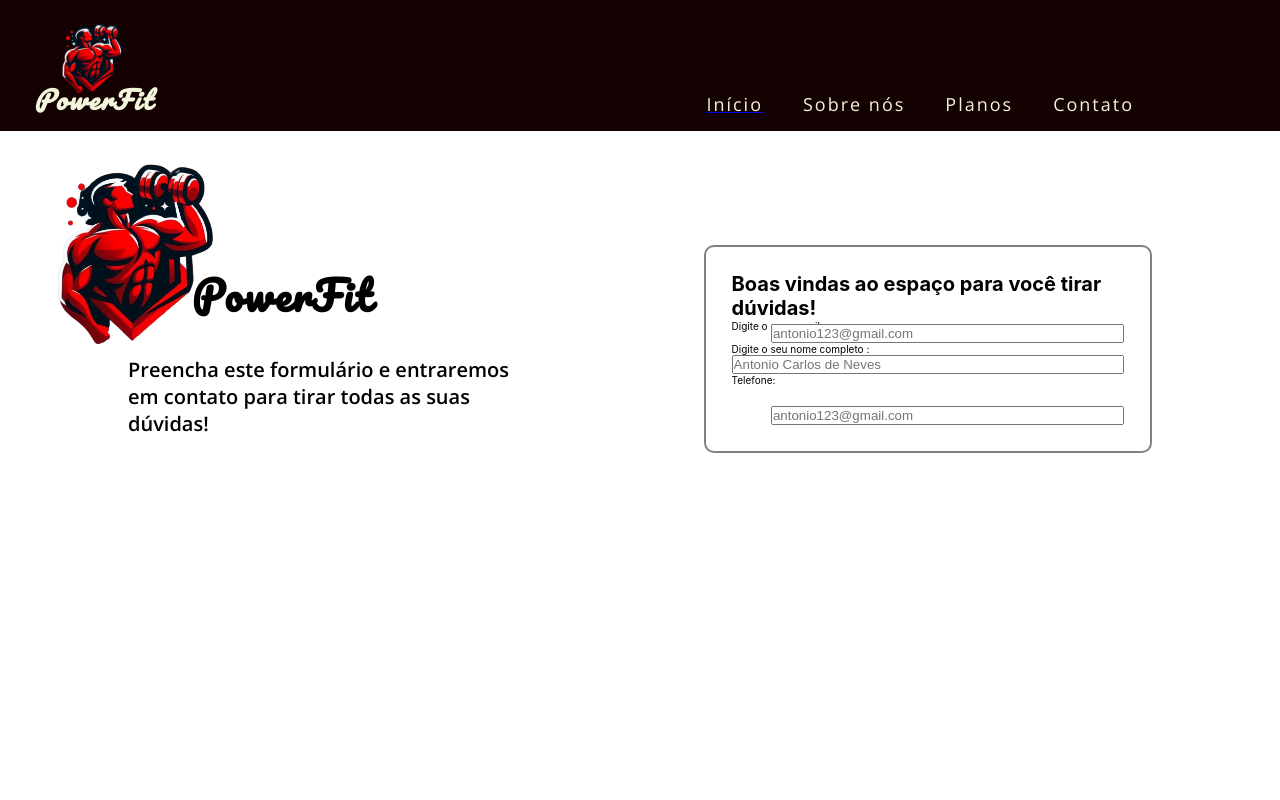
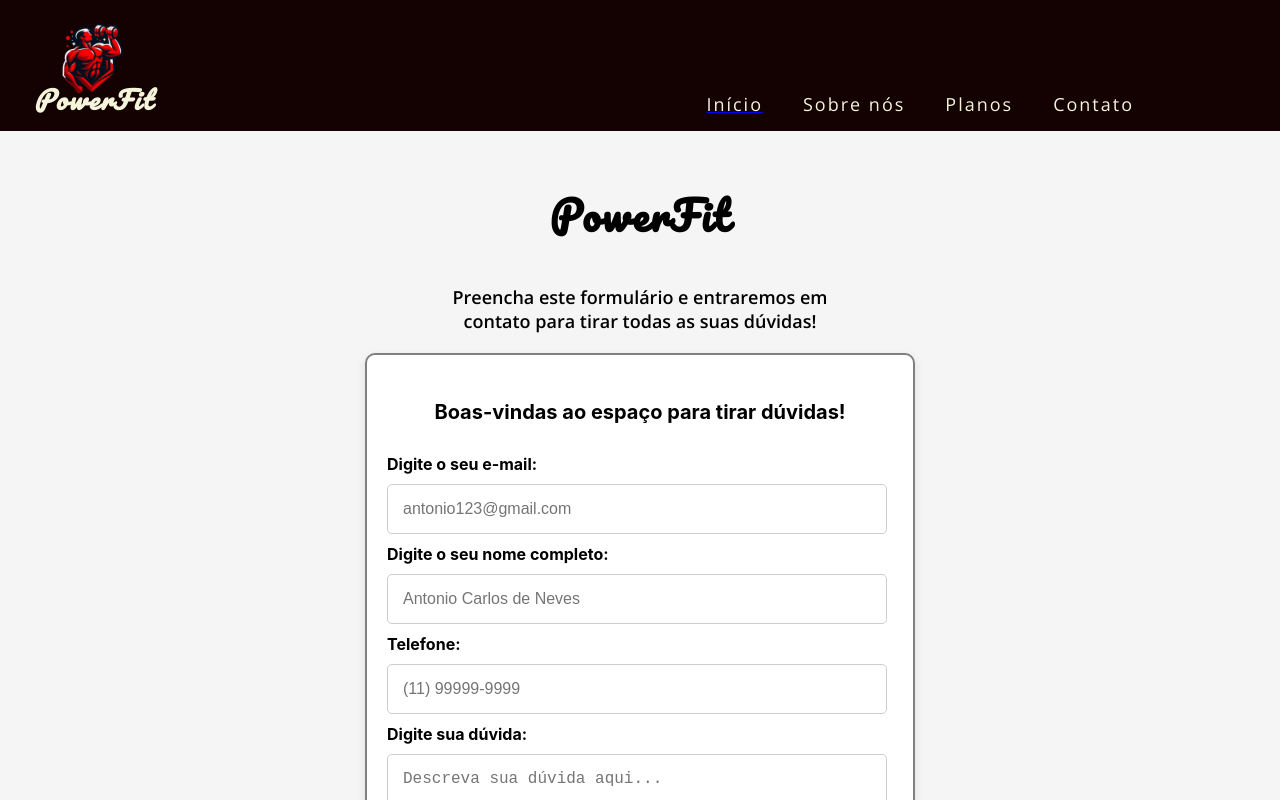
Before and after one commit to anabellypassos/SiteFit, a React (Create React App) app: page /Formulario in a window 1280 px wide. Shown: the top 800 px of the page. Built offline with nearby package versions, Linux system fonts and the light colour scheme.

Commit message:
form ajustado

```diff
--- a/src/Pagesroutes/Form/form.css
+++ b/src/Pagesroutes/Form/form.css
@@ -1,54 +1,152 @@
-/* Removendo margem e padding globais */
+/* Reset global */
 * {
     box-sizing: border-box;
     margin: 0;
     padding: 0;
-
 }
 
-/* Ajustando o logo */
-.logoform {
-    margin: 10% auto; /* Centraliza horizontalmente */
-    max-width: 20%;
-    height: auto;
+/* Estilização do AppBar */
+.app-bar {
+    position: fixed;
+    top: 0;
+}
+
+/* Página do formulário */
+.form-page {
+    display: flex;
+    flex-direction: column;
+    align-items: center;
+    justify-content: flex-start;
+    height: 140vh;
+    width: 100%;
+    background-color: #f5f5f5;
+    padding-top: 70px; /* Para não cobrir o conteúdo */
+    overflow-x: auto;
+}
+
+/* O conteúdo fica abaixo do AppBar */
+.content {
+    display: flex;
+    flex-direction: column;
+    align-items: center;
+    justify-content: center;
+    text-align: center;
+    width: 100%;
+    min-width: 320px;
+    max-width: 600px;
+    margin-top: 20px;
 }
 
 /* Estilização do título */
 .titulologo {
     color: black;
-    font-family: 'Pacifico', cursive; /* Certifique-se de importar a fonte */
+    font-family: 'Pacifico', cursive;
     letter-spacing: 2px;
-    margin-top: -20%;
     font-size: 40px;
-    margin-left: 15%;
+    margin-top: 15%;
+    margin-bottom: 5px;
+    text-align: center;
 }
-.info_form{
+
+/* Informação do formulário */
+.info_form {
     color: black;
-    margin-left: 10%;
-    margin-top: 2%;
+    font-size: 18px;
+    font-weight: 600;
+    max-width: 400px;
+    word-wrap: break-word;
+    text-align: center;
+    margin-bottom: 20px;
+}
+
+/* Container do formulário */
+.container_form {
+    display: flex;
+    flex-direction: column;
+    align-items: flex-start; /* Alinha os inputs e labels à esquerda */
+    background: #fff;
+    padding: 20px;
+    border-radius: 10px;
+    border: 2px solid gray;
+    width: 100%;
+    max-width: 400px;
+    min-width: 550px;
+    box-shadow: 0px 4px 10px rgba(0, 0, 0, 0.1);
+}
+
+/* Título do formulário */
+.titulo_form {
+    text-align: center; /* Centraliza o título */
     font-size: 20px;
-    font-weight:600;
-    width: 30%; /* Ajuste a largura conforme necessário */
-    word-wrap: break-word; /* Quebra o texto automaticamente quando necessário */
+    font-weight: bold;
+    width: 100%; /* Garante alinhamento central */
+    margin-top: 5%;
+    margin-bottom: 20px;
+}
 
+/* Estilização dos inputs */
+label {
+    font-weight: bold;
+    display: flex;
+    flex-direction: column; /* Mantém label acima do input */
+    align-items: flex-start; /* Alinha à esquerda */
+    text-align: left; /* Evita centralização */
+    margin-top: 10px;
+    width: 100%;
 }
 
 
-.container_form {
-    display: flex;
-    flex-direction: column; /* Isso pode ser ajustado conforme a necessidade */
-    margin-left: 55%; /* Adiciona margem entre os elementos */
-    margin-top: -20%;
-    font-size: 10px;
-    box-sizing: border-box;
-    width: 35%;
-    border: solid gray 2px;
-    border-radius: 10px;
-    padding: 2%;
+input, textarea {
+    align-content: flex-start;
+    align-items: start;
+    width: 160%;
+    padding: 15px;
+    margin-top: 10px;
+    border: 1px solid #ccc;
+    border-radius: 5px;
+    font-size: 16px;
+}
+
+input:focus, textarea:focus {
+    border-color: #007bff;
+    outline: none;
+}
+
+textarea {
+    resize: none;
+}
+
+/* Botão de envio */
+button {
+    background-color: #007bff;
+    color: white;
+    padding: 10px;
+    border: none;
+    border-radius: 5px;
+    cursor: pointer;
+    width: 100%;
+    margin-top: 15px;
+    font-size: 16px;
+}
 
 
+button:hover {
+    background-color: #0056b3;
 }
 
-.titulo_form{
-align-self: center;
+/* Responsividade */
+@media (max-width: 768px) {
+    .titulologo {
+        font-size: 32px;
+    }
+
+    .container_form {
+        width: 90%;
+        min-width: 280px;
+    }
+
+    .info_form {
+        font-size: 16px;
+        width: 90%;
+    }
 }
--- a/src/Pagesroutes/Form/form.js
+++ b/src/Pagesroutes/Form/form.js
@@ -1,36 +1,40 @@
 import React from 'react';
 import AppBar from '../../Pages/AppBar/appBar';
 import formstyle from '../Form/form.css';
-import logo from '../../images/imagemcelular/logo.png';
 
-const form = () => {
+const Form = () => {
   return (
-    <div>
+    <div className="form-page">
       <AppBar />
 
-      <div className='row_form'>
-        <img className='logoform' src={logo} alt="Logo" />
-        <h1 className='titulologo'>PowerFit</h1>
-        <p className='info_form'>Preencha este formulário e entraremos em contato para tirar todas as suas dúvidas! </p>
-        <div className='container_form'>
-          <h1 className='titulo_form'>Boas vindas ao espaço para você tirar dúvidas!</h1>
-          <label>Digite o seu e-mail:</label>
-            <input className='email'id='email' type='text' placeholder='antonio123@gmail.com'></input>
+      <div className="content">
+        <h1 className="titulologo">PowerFit</h1>
+        <p className="info_form">
+          Preencha este formulário e entraremos em contato para tirar todas as suas dúvidas!
+        </p>
 
-        <label>Digite o seu nome completo :</label>
-            <input className='nomeCompleto'id='nomeCompleto' type='text' placeholder='Antonio Carlos de Neves'></input>
+        <div className="container_form">
+          <h1 className="titulo_form">Boas-vindas ao espaço para tirar dúvidas!</h1>
 
-        <label>Telefone:</label>
-            <input className='telefone'id='telefone' type='text' placeholder='antonio123@gmail.com'></input>
+          <form>
+            <label htmlFor="email">Digite o seu e-mail:</label>
+            <input className="emailform" id="email" type="email" placeholder="antonio123@gmail.com" />
+
+            <label htmlFor="nomeCompletoform">Digite o seu nome completo:</label>
+            <input className="nomeCompleto" id="nomeCompleto" type="text" placeholder="Antonio Carlos de Neves" />
+
+            <label htmlFor="telefone">Telefone:</label>
+            <input className="telefoneform" id="telefone" type="tel" placeholder="(11) 99999-9999" />
+
+            <label htmlFor="duvida">Digite sua dúvida:</label>
+            <textarea className="duvida" id="duvida" placeholder="Descreva sua dúvida aqui..." rows="4"></textarea>
+
+            <button type="submit" className="btn-enviar">Enviar</button>
+          </form>
         </div>
-        </div>
+      </div>
+    </div>
+  );
+};
 
-
-
-
-
-    </div>
-  )
-}
-
-export default form
+export default Form;
```
